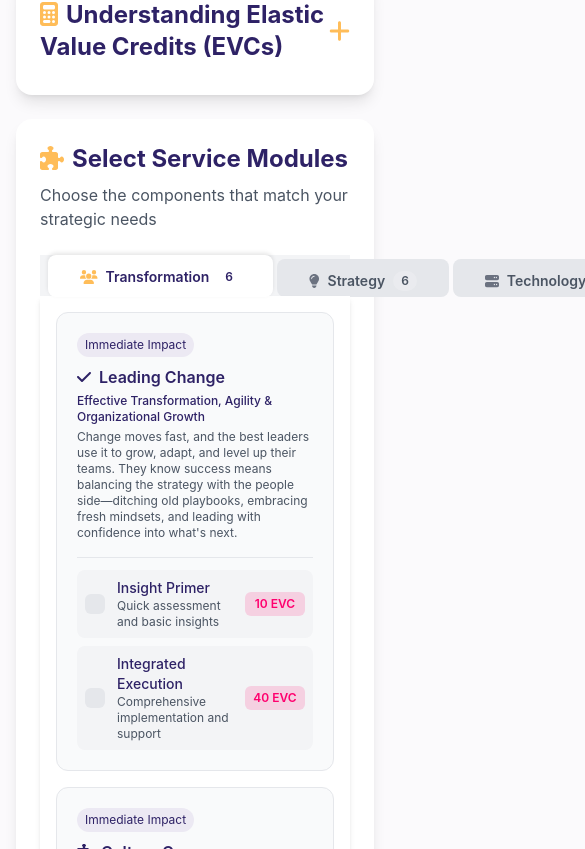
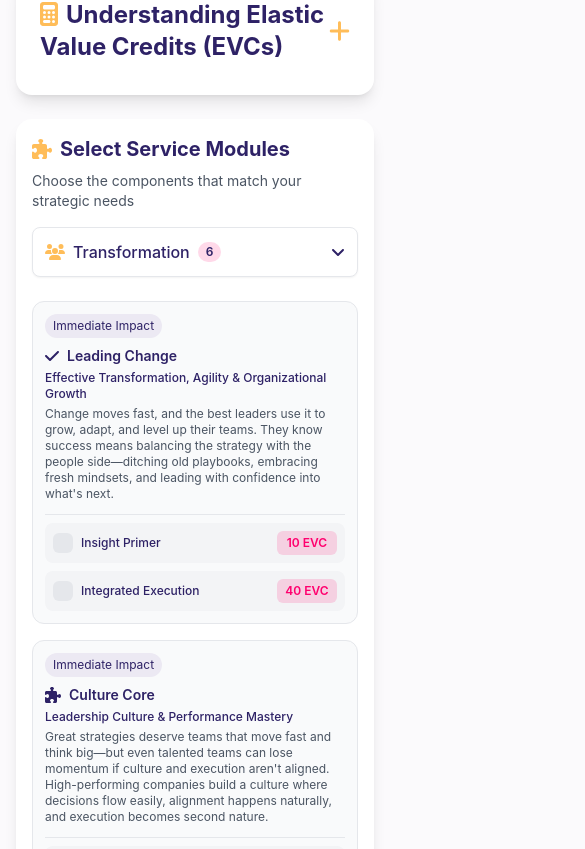
Before and after one commit to elexive-com/elexive-calc, a React (Create React App) app: page / in a window 390 px wide. Shown: the part 1095-1944 px from the top of the page, 585 px wide, since content can reach past the window. Built offline with nearby package versions, Linux system fonts and the light colour scheme.

Commit message:
Small edits

```diff
--- a/src/components/ModuleSelector.jsx
+++ b/src/components/ModuleSelector.jsx
@@ -1,8 +1,8 @@
-import React from 'react';
+import React, { useState } from 'react';
 import { FontAwesomeIcon } from '@fortawesome/react-fontawesome';
 import {
   faPuzzlePiece, faUsers, faLightbulb,
-  faServer, faCheck
+  faServer, faCheck, faAngleDown, faAngleUp
 } from '@fortawesome/free-solid-svg-icons';
 import { getModuleIcon } from '../utils/iconUtils';
 
@@ -15,6 +15,9 @@ const ModuleSelector = ({
   selectedVariants = {},
   setSelectedVariants
 }) => {
+  // Add state for mobile dropdown
+  const [dropdownOpen, setDropdownOpen] = useState(false);
+
   // Handle module variant selection
   const handleVariantSelect = (moduleName, variantType) => {
     // If selecting the same variant that's already selected, deselect the module
@@ -58,33 +61,100 @@ const ModuleSelector = ({
     Technology: modules.filter(module => module.pillar === "Technology")
   };
 
+  // Toggle dropdown and select pillar on mobile
+  const handleMobilePillarSelect = (pillar) => {
+    setActivePillar(pillar);
+    setDropdownOpen(false);
+  };
+
   return (
-    <div className="bg-white p-6 rounded-2xl shadow-lg mb-6">
-      <h2 className="text-2xl font-bold text-[var(--elexive-primary)] mb-2">
+    <div className="bg-white p-4 sm:p-6 rounded-2xl shadow-lg mb-6">
+      <h2 className="text-xl sm:text-2xl font-bold text-[var(--elexive-primary)] mb-2">
         <FontAwesomeIcon icon={faPuzzlePiece} className="text-[var(--elexive-accent)] mr-2" />
         Select Service Modules
       </h2>
-      <p className="text-gray-600 mb-4">Choose the components that match your strategic needs</p>
+      <p className="text-sm sm:text-base text-gray-600 mb-4">Choose the components that match your strategic needs</p>
 
-      {/* Pillar Tabs - Enhanced to look like folder tabs with original icons */}
-      <div className="relative mb-8 mt-6">
-        <div className="absolute inset-0 bottom-0 bg-gray-100 rounded-b-lg" style={{ height: '85%' }}></div>
+      {/* Mobile Dropdown Selector */}
+      <div className="md:hidden relative mb-6 mt-4 z-20">
+        <button
+          onClick={() => setDropdownOpen(!dropdownOpen)}
+          className="w-full flex items-center justify-between p-3 bg-white border border-gray-200 rounded-lg shadow-sm"
+        >
+          <div className="flex items-center">
+            <FontAwesomeIcon
+              icon={
+                activePillar === "Transformation" ? faUsers :
+                activePillar === "Strategy" ? faLightbulb :
+                faServer
+              }
+              className="text-[var(--elexive-accent)] mr-2"
+            />
+            <span className="font-medium">{activePillar}</span>
+            <div className="ml-2 bg-[var(--elexive-evc-light)] rounded-full px-2 py-0.5 text-xs">
+              {modulesByPillar[activePillar].length}
+            </div>
+          </div>
+          <FontAwesomeIcon icon={dropdownOpen ? faAngleUp : faAngleDown} />
+        </button>
+
+        {dropdownOpen && (
+          <div className="absolute top-full left-0 right-0 mt-1 bg-white border border-gray-200 rounded-lg shadow-lg z-30">
+            {Object.keys(modulesByPillar).map((pillar) => (
+              <button
+                key={pillar}
+                onClick={() => handleMobilePillarSelect(pillar)}
+                className={`
+                  w-full text-left px-4 py-3 flex items-center justify-between
+                  ${activePillar === pillar ? 'bg-gray-100 font-medium' : ''}
+                  ${pillar !== Object.keys(modulesByPillar)[Object.keys(modulesByPillar).length - 1] ? 'border-b border-gray-100' : ''}
+                `}
+              >
+                <div className="flex items-center">
+                  <FontAwesomeIcon
+                    icon={
+                      pillar === "Transformation" ? faUsers :
+                      pillar === "Strategy" ? faLightbulb :
+                      faServer
+                    }
+                    className={`mr-2 ${activePillar === pillar ? 'text-[var(--elexive-accent)]' : 'text-gray-500'}`}
+                  />
+                  {pillar}
+                  <div className="ml-2 bg-white bg-opacity-20 rounded-full px-2 py-0.5 text-xs">
+                    {modulesByPillar[pillar].length}
+                  </div>
+                </div>
+                {activePillar === pillar && (
+                  <FontAwesomeIcon icon={faCheck} className="text-[var(--elexive-accent)]" />
+                )}
+              </button>
+            ))}
+          </div>
+        )}
+      </div>
+
+      {/* Desktop Pillar Tabs - Hidden on mobile */}
+      <div className="hidden md:block relative mb-8 mt-6">
+        {/* Light gray background for the tab container */}
+        <div className="absolute inset-0 bottom-0 bg-gray-100 rounded-lg" style={{ height: '85%' }}></div>
+
+        {/* Tab buttons */}
         <div className="flex relative">
           {Object.keys(modulesByPillar).map((pillar, index) => (
             <button
               key={pillar}
               onClick={() => setActivePillar(pillar)}
               className={`
-                relative px-8 py-3 font-medium text-sm transition-all duration-200
+                relative px-4 sm:px-6 md:px-8 py-3 font-medium text-sm transition-all duration-200
                 ${index === 0 ? 'ml-2' : 'ml-1'}
                 ${activePillar === pillar
-                  ? 'bg-white text-[var(--elexive-primary)] font-bold z-10'
+                  ? 'bg-white text-[var(--elexive-primary)] font-bold z-10 border-t-2 border-x-2 border-t-[var(--elexive-accent)] border-x-gray-200'
                   : 'bg-gray-200 text-gray-600 hover:bg-gray-300'
                 }
                 rounded-t-lg mt-2
               `}
               style={{
-                boxShadow: activePillar === pillar ? '0 -2px 4px rgba(0,0,0,0.1)' : 'none',
+                boxShadow: activePillar === pillar ? '0 -2px 4px rgba(0,0,0,0.05)' : 'none',
                 marginBottom: '-1px',
                 height: activePillar === pillar ? '42px' : '38px',
                 marginTop: activePillar === pillar ? '0' : '4px',
@@ -100,7 +170,7 @@ const ModuleSelector = ({
                   className={`mr-2 ${activePillar === pillar ? 'text-[var(--elexive-accent)]' : 'text-gray-500'}`}
                 />
                 {pillar}
-                <div className="ml-2 bg-white bg-opacity-20 rounded-full px-2 py-0.5 text-xs">
+                <div className={`ml-2 ${activePillar === pillar ? 'bg-[var(--elexive-evc-light)]' : 'bg-gray-300'} rounded-full px-2 py-0.5 text-xs`}>
                   {modulesByPillar[pillar].length}
                 </div>
               </div>
@@ -108,7 +178,7 @@ const ModuleSelector = ({
           ))}
         </div>
 
-        {/* Content panel */}
+        {/* Content panel for desktop */}
         <div className="bg-white p-4 rounded-b-lg border-t-0 relative z-0 shadow-md">
           {/* Display modules by pillar */}
           {Object.entries(modulesByPillar).map(([pillar, pillarModules]) => (
@@ -117,7 +187,7 @@ const ModuleSelector = ({
                 {pillarModules.map((module) => (
                   <div
                     key={module.name}
-                    className={`p-5 rounded-xl transition-all duration-200 ${
+                    className={`p-3 sm:p-5 rounded-xl transition-all duration-200 ${
                       selectedModules.includes(module.name)
                         ? 'bg-[#FFF6E8] border-2 border-[var(--elexive-accent)] shadow'
                         : 'bg-gray-50 border border-gray-200 hover:border-[var(--elexive-accent)] hover:shadow'
@@ -135,13 +205,13 @@ const ModuleSelector = ({
                     </div>
 
                     <div className="flex items-start">
-                      <div>
+                      <div className="w-full">
                         <div className="flex items-center mb-1">
                           <FontAwesomeIcon
                             icon={getModuleIcon(module.pillar, module.name)}
                             className="text-[var(--elexive-primary)] mr-2"
                           />
-                          <h3 className="font-semibold">{module.name}</h3>
+                          <h3 className="font-semibold text-sm sm:text-base">{module.name}</h3>
                         </div>
                         <p className="text-xs font-medium text-[var(--elexive-primary)] mb-1">{module.heading}</p>
                         <p className="text-xs text-gray-600 mb-4">{module.description}</p>
@@ -158,7 +228,7 @@ const ModuleSelector = ({
                             }`}
                           >
                             <div className="flex items-center">
-                              <div className={`w-5 h-5 rounded-md mr-3 flex-shrink-0 flex items-center justify-center ${
+                              <div className={`w-5 h-5 rounded-md mr-2 sm:mr-3 flex-shrink-0 flex items-center justify-center ${
                                 selectedModules.includes(module.name) &&
                                 selectedVariants[module.name] === 'insightPrimer'
                                   ? 'bg-[var(--elexive-evc)]'
@@ -170,8 +240,8 @@ const ModuleSelector = ({
                                 )}
                               </div>
                               <div>
-                                <div className="text-sm font-medium">Insight Primer</div>
-                                <div className="text-xs text-gray-600">Quick assessment and basic insights</div>
+                                <div className="text-xs sm:text-sm font-medium">Insight Primer</div>
+                                <div className="text-xs text-gray-600 hidden sm:block">Quick assessment and basic insights</div>
                               </div>
                             </div>
                             <div className="ml-2 px-2 py-1 bg-[var(--elexive-evc-light)] rounded-md text-xs font-semibold text-[var(--elexive-evc)] whitespace-nowrap min-w-[60px] text-center">
@@ -189,7 +259,7 @@ const ModuleSelector = ({
                             }`}
                           >
                             <div className="flex items-center">
-                              <div className={`w-5 h-5 rounded-md mr-3 flex-shrink-0 flex items-center justify-center ${
+                              <div className={`w-5 h-5 rounded-md mr-2 sm:mr-3 flex-shrink-0 flex items-center justify-center ${
                                 selectedModules.includes(module.name) &&
                                 selectedVariants[module.name] === 'integratedExecution'
                                   ? 'bg-[var(--elexive-evc)]'
@@ -201,8 +271,8 @@ const ModuleSelector = ({
                                 )}
                               </div>
                               <div>
-                                <div className="text-sm font-medium">Integrated Execution</div>
-                                <div className="text-xs text-gray-600">Comprehensive implementation and support</div>
+                                <div className="text-xs sm:text-sm font-medium">Integrated Execution</div>
+                                <div className="text-xs text-gray-600 hidden sm:block">Comprehensive implementation and support</div>
                               </div>
                             </div>
                             <div className="ml-2 px-2 py-1 bg-[var(--elexive-evc-light)] rounded-md text-xs font-semibold text-[var(--elexive-evc)] whitespace-nowrap min-w-[60px] text-center">
@@ -219,6 +289,110 @@ const ModuleSelector = ({
           ))}
         </div>
       </div>
+
+      {/* Mobile Content Panel - Only visible on mobile */}
+      <div className="md:hidden">
+        {Object.entries(modulesByPillar).map(([pillar, pillarModules]) => (
+          <div key={pillar} className={`${activePillar === pillar ? 'block' : 'hidden'}`}>
+            <div className="grid grid-cols-1 gap-4">
+              {pillarModules.map((module) => (
+                <div
+                  key={module.name}
+                  className={`p-3 rounded-xl transition-all duration-200 ${
+                    selectedModules.includes(module.name)
+                      ? 'bg-[#FFF6E8] border-2 border-[var(--elexive-accent)] shadow'
+                      : 'bg-gray-50 border border-gray-200 hover:border-[var(--elexive-accent)] hover:shadow'
+                  }`}
+                >
+                  {/* Category label */}
+                  <div className="flex justify-start mb-2">
+                    <span className={`text-xs px-2 py-1 rounded-full ${
+                      module.category === "Immediate Impact"
+                        ? 'bg-[#ECE9F3] text-[var(--elexive-primary)]'
+                        : 'bg-[#FFF0E3] text-[var(--elexive-secondary)]'
+                    }`}>
+                      {module.category}
+                    </span>
+                  </div>
+
+                  <div className="flex items-start">
+                    <div className="w-full">
+                      <div className="flex items-center mb-1">
+                        <FontAwesomeIcon
+                          icon={getModuleIcon(module.pillar, module.name)}
+                          className="text-[var(--elexive-primary)] mr-2"
+                        />
+                        <h3 className="font-semibold text-sm">{module.name}</h3>
+                      </div>
+                      <p className="text-xs font-medium text-[var(--elexive-primary)] mb-1">{module.heading}</p>
+                      <p className="text-xs text-gray-600 mb-3">{module.description}</p>
+
+                      {/* Module options at the bottom */}
+                      <div className="flex flex-col gap-2 mt-2 border-t pt-2">
+                        <div
+                          onClick={() => handleVariantSelect(module.name, 'insightPrimer')}
+                          className={`flex items-center justify-between p-2 rounded-lg cursor-pointer ${
+                            selectedModules.includes(module.name) &&
+                            selectedVariants[module.name] === 'insightPrimer'
+                              ? 'bg-[var(--elexive-evc-light)]'
+                              : 'bg-gray-100 hover:bg-[var(--elexive-evc-light)]'
+                          }`}
+                        >
+                          <div className="flex items-center">
+                            <div className={`w-5 h-5 rounded-md mr-2 flex-shrink-0 flex items-center justify-center ${
+                              selectedModules.includes(module.name) &&
+                              selectedVariants[module.name] === 'insightPrimer'
+                                ? 'bg-[var(--elexive-evc)]'
+                                : 'bg-gray-200'
+                            }`}>
+                              {selectedModules.includes(module.name) &&
+                               selectedVariants[module.name] === 'insightPrimer' && (
+                                <FontAwesomeIcon icon={faCheck} className="text-white text-xs" />
+                              )}
+                            </div>
+                            <div className="text-xs font-medium">Insight Primer</div>
+                          </div>
+                          <div className="ml-2 px-2 py-1 bg-[var(--elexive-evc-light)] rounded-md text-xs font-semibold text-[var(--elexive-evc)] whitespace-nowrap min-w-[60px] text-center">
+                            {module.variants[0].evcValue} EVC
+                          </div>
+                        </div>
+
+                        <div
+                          onClick={() => handleVariantSelect(module.name, 'integratedExecution')}
+                          className={`flex items-center justify-between p-2 rounded-lg cursor-pointer ${
+                            selectedModules.includes(module.name) &&
+                            selectedVariants[module.name] === 'integratedExecution'
+                              ? 'bg-[var(--elexive-evc-light)]'
+                              : 'bg-gray-100 hover:bg-[var(--elexive-evc-light)]'
+                          }`}
+                        >
+                          <div className="flex items-center">
+                            <div className={`w-5 h-5 rounded-md mr-2 flex-shrink-0 flex items-center justify-center ${
+                              selectedModules.includes(module.name) &&
+                              selectedVariants[module.name] === 'integratedExecution'
+                                ? 'bg-[var(--elexive-evc)]'
+                                : 'bg-gray-200'
+                            }`}>
+                              {selectedModules.includes(module.name) &&
+                               selectedVariants[module.name] === 'integratedExecution' && (
+                                <FontAwesomeIcon icon={faCheck} className="text-white text-xs" />
+                              )}
+                            </div>
+                            <div className="text-xs font-medium">Integrated Execution</div>
+                          </div>
+                          <div className="ml-2 px-2 py-1 bg-[var(--elexive-evc-light)] rounded-md text-xs font-semibold text-[var(--elexive-evc)] whitespace-nowrap min-w-[60px] text-center">
+                            {module.variants[1] ? module.variants[1].evcValue : module.variants[0].evcValue} EVC
+                          </div>
+                        </div>
+                      </div>
+                    </div>
+                  </div>
+                </div>
+              ))}
+            </div>
+          </div>
+        ))}
+      </div>
     </div>
   );
 };
--- a/src/components/ResourceAllocationSelector.jsx
+++ b/src/components/ResourceAllocationSelector.jsx
@@ -11,7 +11,7 @@ const ResourceAllocationSelector = ({ resourceAllocation, setResourceAllocation
     <div className="bg-white p-6 rounded-2xl shadow-lg mb-6">
       <h2 className="text-2xl font-bold text-[var(--elexive-primary)] mb-2">
         <FontAwesomeIcon icon={faLayerGroup} className="text-[var(--elexive-accent)] mr-2" />
-        Weekly Resource Allocation
+        Weekly Burn Allocation
       </h2>
       <p className="text-gray-600 mb-6">
         Select how you'd like to distribute your EVC production capacity across your strategic initiatives.
```
